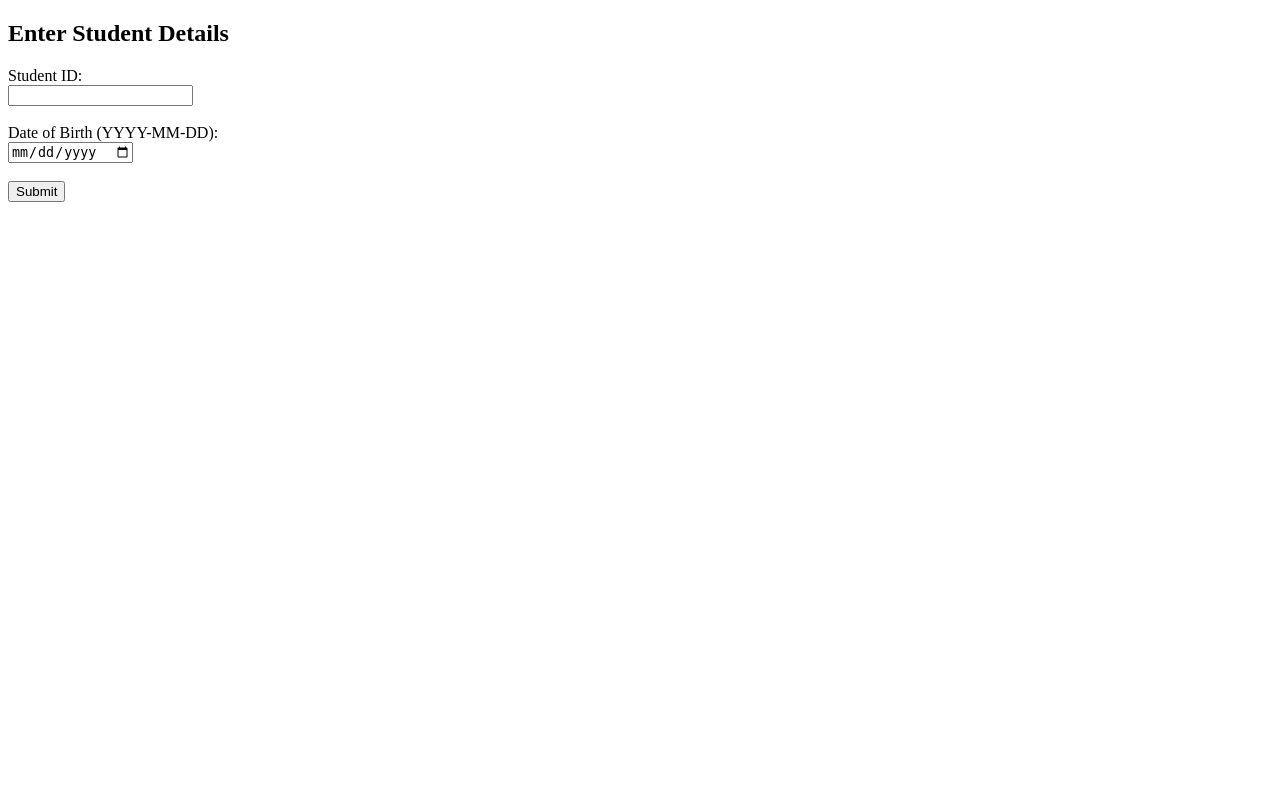
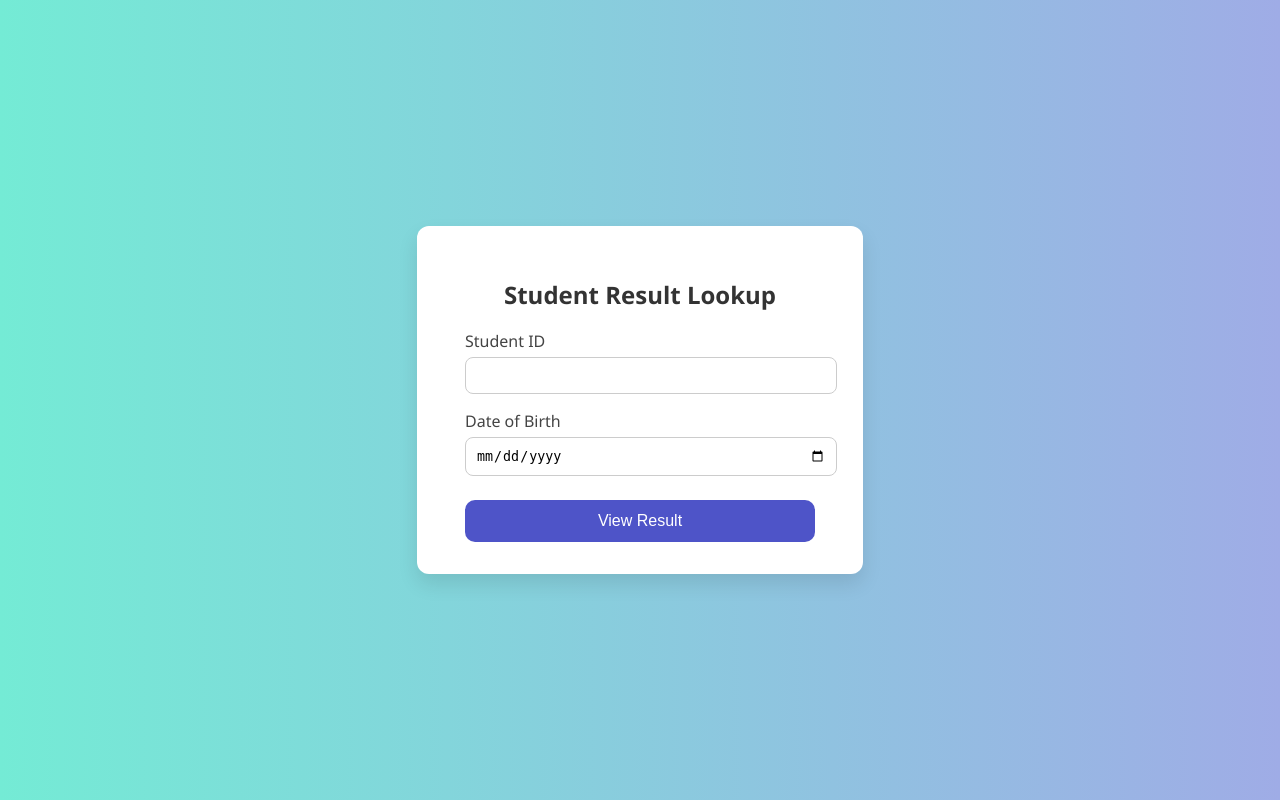
Before and after one commit to venkatbhavan/CloudComputing, a Python web app: template templates/index.html in a window 1280 px wide. Run offline with Jinja, Linux system fonts and the light colour scheme; the template is opened without the code that fills it, so the values that code supplies are empty.

Commit message:
Update index.html

```diff
--- a/templates/index.html
+++ b/templates/index.html
@@ -1,16 +1,70 @@
 <!DOCTYPE html>
-<html>
+<html lang="en">
 <head>
-    <title>Student Result Lookup</title>
+  <meta charset="UTF-8" />
+  <title>Student Result Lookup</title>
+  <style>
+    body {
+      font-family: 'Segoe UI', sans-serif;
+      background: linear-gradient(to right, #74ebd5, #9face6);
+      margin: 0;
+      display: flex;
+      justify-content: center;
+      align-items: center;
+      height: 100vh;
+    }
+    .form-container {
+      background-color: white;
+      padding: 2rem 3rem;
+      border-radius: 12px;
+      box-shadow: 0 10px 20px rgba(0,0,0,0.1);
+      width: 350px;
+    }
+    h2 {
+      text-align: center;
+      color: #333;
+    }
+    label {
+      display: block;
+      margin-top: 1rem;
+      color: #444;
+    }
+    input {
+      width: 100%;
+      padding: 10px;
+      margin-top: 0.3rem;
+      border: 1px solid #ccc;
+      border-radius: 8px;
+    }
+    button {
+      width: 100%;
+      padding: 12px;
+      background-color: #4e54c8;
+      color: white;
+      border: none;
+      border-radius: 10px;
+      margin-top: 1.5rem;
+      font-size: 16px;
+      transition: background-color 0.3s ease;
+    }
+    button:hover {
+      background-color: #2b2e9e;
+      cursor: pointer;
+    }
+  </style>
 </head>
 <body>
-    <h2>Enter Student Details</h2>
+  <div class="form-container">
+    <h2>Student Result Lookup</h2>
     <form action="/result" method="post">
-        <label>Student ID:</label><br>
-        <input type="number" name="student_id" required><br><br>
-        <label>Date of Birth (YYYY-MM-DD):</label><br>
-        <input type="date" name="dob" required><br><br>
-        <button type="submit">Submit</button>
+      <label for="student_id">Student ID</label>
+      <input type="number" id="student_id" name="student_id" required>
+
+      <label for="dob">Date of Birth</label>
+      <input type="date" id="dob" name="dob" required>
+
+      <button type="submit">View Result</button>
     </form>
+  </div>
 </body>
 </html>
```
